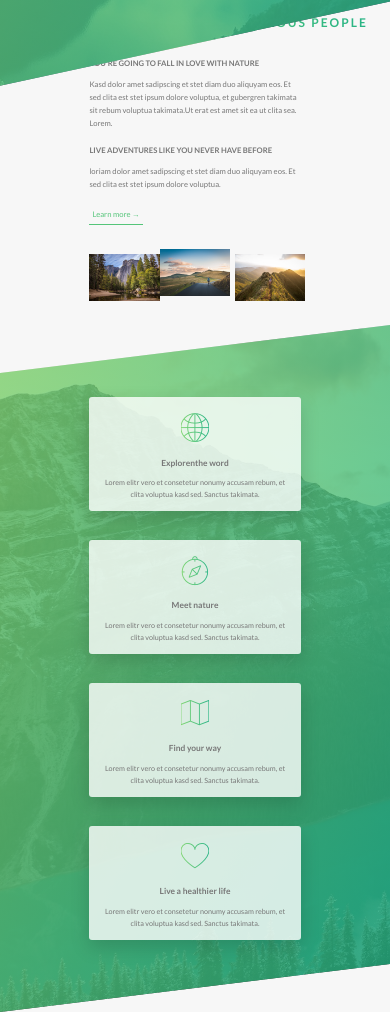
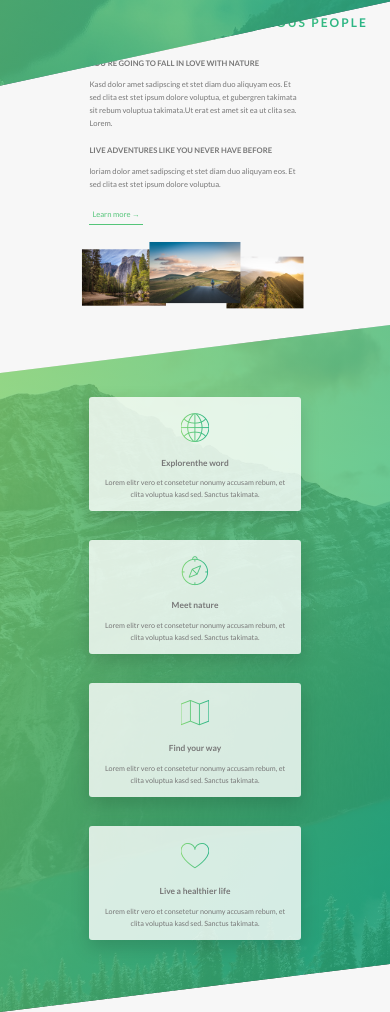
Before and after one commit to chadnitalukder2/Natours-css, a website: page index.html in a window 390 px wide. Shown: the part 716-1728 px from the top of the page. Drawn offline with Linux system fonts and the light colour scheme.

Commit message:
Media Queries-6

```diff
--- a/sass/components/_card.scss
+++ b/sass/components/_card.scss
@@ -6,6 +6,7 @@
     perspective: 150rem;
     position: relative;
     height: 52rem;
+
 
     &__side {
 
@@ -145,6 +146,50 @@ border-top-right-radius: 3px;
         font-size: 6rem;
         font-weight: 100;
     }
+    @include respond(tab-port){
+            height: auto;
+            border-radius: 3px;
+            background-color: $color-white;
+            box-shadow: 0 1.5rem 4rem rgba($color-black, .15);
+
+
+            &__side {
+
+                height: auto;
+                position: relative;
+                box-shadow: none;
+
+
+                &--back {
+                    transform: rotateY(0);
+                    clip-path: polygon(0 15%, 100% 0, 100% 100%, 0 100%);
+                }
+            }
+            &:hover &__side--front {
+                transform: rotateY(0);
+            }
+            &__details{
+                padding:1rem 3rem;
+            }
+
+            //FONT SIDE STYLINg
+            &__cta{
+                position: relative;
+                top: 0;
+                left: 0;
+                transform: translate(0);
+                width: 100%;
+                padding:7rem 4rem 4rem 4rem ;
+            }
+            &__price-box{
+                margin-bottom: 3rem;
+
+            }
+
+            &__price-value{
+                font-size: 4rem;
+            }
+    }
 
 }
 
--- a/sass/components/_composition.scss
+++ b/sass/components/_composition.scss
@@ -12,8 +12,8 @@
         @include respond(tab-port){
             float: left;
             position: relative;
-            width: 33.33%;
-            border-radius: 0 1.5rem 4rem rgba($color-black, .2);
+            width: 33.333333333%;
+            border-radius: 0 1.5rem 3rem rgba($color-black, .2);
 
         }
 
@@ -24,7 +24,8 @@
 
         @include respond(tab-port){
             top: 0;
-            transform: to-lower-case($string: "");
+            transform: scale(1.2);
+
         }
     }
     &--p2{
@@ -33,8 +34,8 @@
 
         @include respond(tab-port){
             top: -1rem;
-            transform: translate(1.3);
-            z-index:100  ;
+            transform: scale(1.3);
+            z-index:100;
         }
     }
     &--p3{
@@ -42,9 +43,9 @@
         top: 10rem;
 
         @include respond(tab-port){
-            left: 1rem;
-            top: 0;
-            transform: translate(1.1 );
+            top: 1rem;
+            left: 0;
+            transform: scale(1.1);
         }
     }
     &:hover {
--- a/sass/components/_form.scss
+++ b/sass/components/_form.scss
@@ -16,6 +16,11 @@
         width: 90%;
         display: block;
         color: inherit;
+        transition: all .3s;
+
+        @include respond(tab-port){
+            width: 100%;
+        }
 
         &:focus{
             outline: none;
@@ -50,6 +55,11 @@
     &__radio-group{
         width: 49%;
         display: inline-block;
+
+        @include respond(tab-port){
+            width: 100%;
+            margin-bottom: 2rem;
+        }
     }
 
     &__radio-input{
--- a/sass/components/_story.scss
+++ b/sass/components/_story.scss
@@ -9,10 +9,19 @@
     padding-left: 9rem;
     transform: skewX(-12deg);
 
+    @include respond(tab-port){
+        width: 100%;
+        padding: 4rem;
+        padding-left:7rem ;
+    }
+    @include respond(phone){
+        transform: skewX(0);
+    }
+
+ll
     & > *{
         transform: skewX(12deg);
     }
-
 &__shape{
     width: 15rem;
     height: 15rem;
@@ -21,7 +30,12 @@
     shape-outside: circle(50% at 50% 50%);
     -webkit-clip-path:circle(50% at 50% 50%);
     clip-path:circle(50% at 50% 50%);
-    transform: translateX(-3rem) scaleX(12deg);
+    transform: translateX(-3rem) skew(12deg);
+    position: relative;
+
+       @include respond(phone){
+        transform:translateX(-3rem) skew(0);
+    }
 }
 &__img{
     height: 100%;
@@ -32,6 +46,10 @@
 }
 &__text{
     transform: skewX(12deg);
+
+    @include respond(phone){
+        transform: skewX(0);
+    }
 }
 &__caption{
     top: 50%;
--- a/sass/pages/_home.scss
+++ b/sass/pages/_home.scss
@@ -57,13 +57,32 @@
 .book{
     background-image:linear-gradient( 105deg , rgba($color-white, .9) 0%, rgba($color-white, .9) 50%, transparent 50%), url(../img/nat-10.jpg);
     background-size: 100%;
-    height: 50rem;
     border-radius: 3px;
     box-shadow: 0  1.5rem 4rem rgba($color-black, .2) ;
+
+
+    @include respond(tab-land){
+        background-image:linear-gradient( 105deg , rgba($color-white, .9) 0%, rgba($color-white, .9) 65%, transparent 65%), url(../img/nat-10.jpg);
+        background-size: cover;
+    }
+
+    @include respond(tab-port){
+        background-image:linear-gradient( to right , rgba($color-white, .9) 0%, rgba($color-white, .9) 100%), url(../img/nat-10.jpg);
+        background-size: cover;
+
+    }
 
     &__form{
         width: 50%;
         padding: 6rem;
+
+        @include respond(tab-land){
+            width: 65%;
+        }
+        @include respond(tab-port){
+            width: 100%;
+        }
+
     }
 
 }
```
Also changed, not shown: css/style.css, 1 other file.
